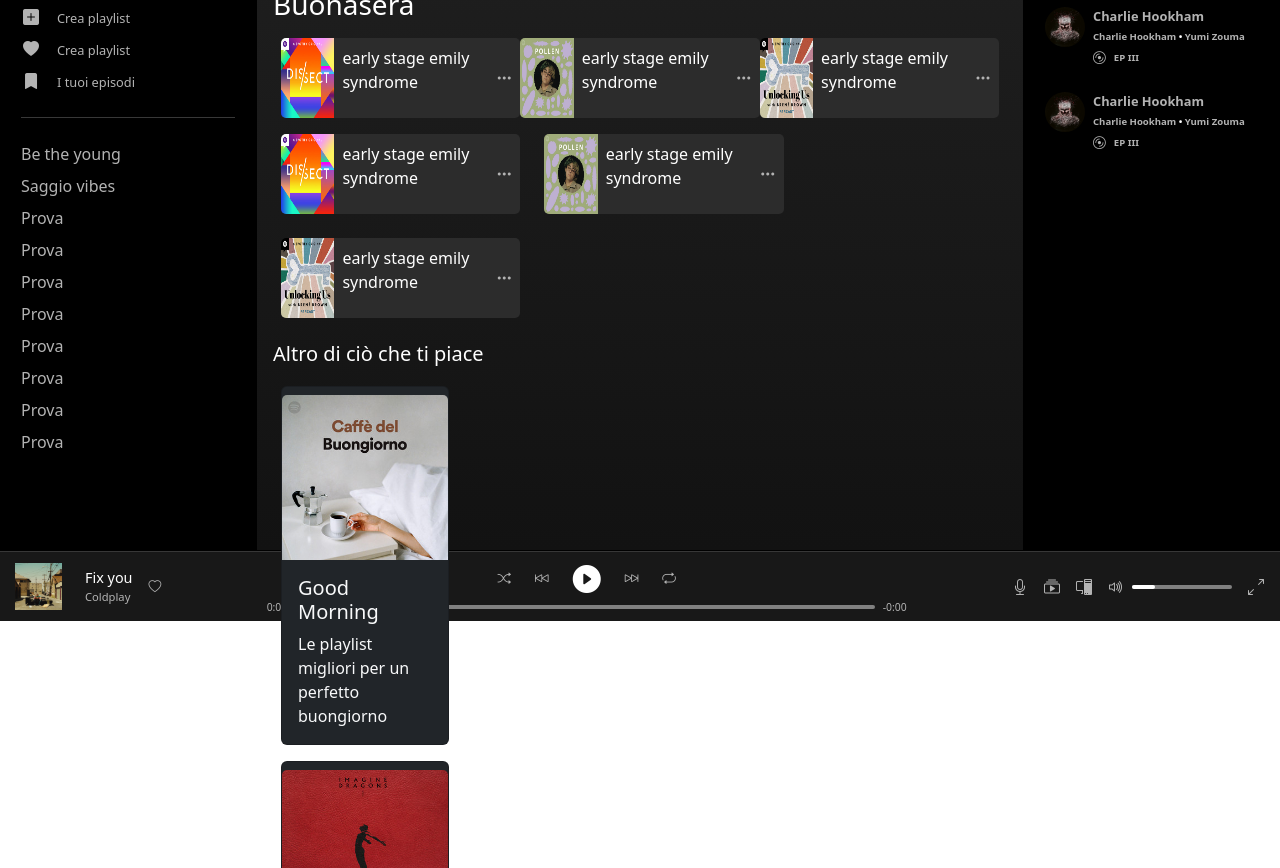
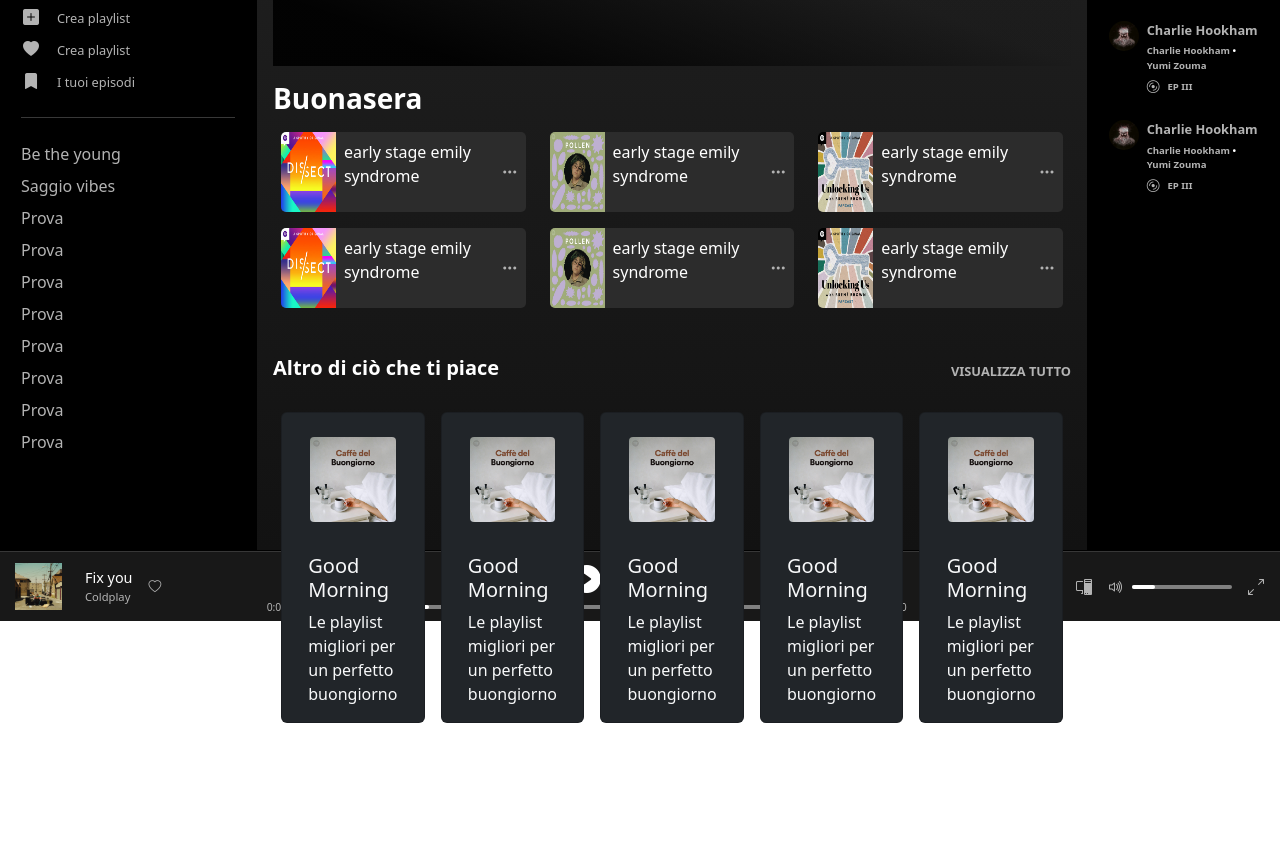
Before and after one commit to giuliomarinelli/BW-II, a website: page homepage.html in a window 1280 px wide. Shown: the part 179-1047 px from the top of the page. After the commit the page ends 902 px from the top, so only its background shows below. Drawn offline with nearby package versions, Linux system fonts and the light colour scheme.

Commit message:
minor changes

```diff
--- a/homepage.html
+++ b/homepage.html
@@ -137,8 +137,32 @@
                         </div>
                     </div>
                     <div class="last-playlists">
-                        <h3 class="text-white my-2">Buonasera</h3>
-                        <div class="row mx-2 my-3 justify-content-between">
+                        <h3 class="text-white my-3 fw-bold">Buonasera</h3>
+                        <div class="row mx-2 justify-content-between gap-3">
+
+                            <div class="col-4 d-flex playlist-card-container playlist-card-bg px-0 align-items-center">
+                                <div>
+                                    <img src="./assets/imgs/search/image-2.jpg" alt="">
+                                </div>
+                                <p class="text-white p-2 bold">early stage emily syndrome</p>
+                                <div class="menu-item p-2"><a href="#"><i class="bi bi-three-dots icon"></i></a></div>
+                            </div>
+
+                            <div class="col-4 d-flex playlist-card-container playlist-card-bg px-0 ml-3 align-items-center">
+                                <div>
+                                    <img src="./assets/imgs/search/image-3.jpg" alt="">
+                                </div>
+                                <p class="text-white p-2 bold">early stage emily syndrome</p>
+                                <div class="menu-item p-2"><a href="#"><i class="bi bi-three-dots icon"></i></a></div>
+                            </div>
+
+                            <div class="col-4 d-flex playlist-card-container playlist-card-bg px-0 ml-3 align-items-center">
+                                <div>
+                                    <img src="./assets/imgs/search/image-15.jpg" alt="">
+                                </div>
+                                <p class="text-white p-2 bold">early stage emily syndrome</p>
+                                <div class="menu-item p-2"><a href="#"><i class="bi bi-three-dots icon"></i></a></div>
+                            </div>
 
                             <div class="col-4 d-flex playlist-card-container playlist-card-bg px-0 align-items-center">
                                 <div>
@@ -165,54 +189,48 @@
                             </div>
 
                         </div>
-                        <div class="row gap-4 mx-2">
-                            <div class="col-4 d-flex playlist-card-container playlist-card-bg px-0 align-items-center">
-                                <div>
-                                    <img src="./assets/imgs/search/image-2.jpg" alt="">
-                                </div>
-                                <p class="text-white p-2 bold">early stage emily syndrome</p>
-                                <div class="menu-item p-2"><a href="#"><i class="bi bi-three-dots icon"></i></a></div>
-                            </div>
-                            <div class="col-4 d-flex playlist-card-container playlist-card-bg px-0 ml-3 align-items-center">
-                                <div>
-                                    <img src="./assets/imgs/search/image-3.jpg" alt="">
-                                </div>
-                                <p class="text-white p-2 bold">early stage emily syndrome</p>
-                                <div class="menu-item p-2"><a href="#"><i class="bi bi-three-dots icon"></i></a></div>
-                            </div>
-                            <div class="col-4 d-flex playlist-card-container playlist-card-bg px-0 ml-3 align-items-center">
-                                <div>
-                                    <img src="./assets/imgs/search/image-15.jpg" alt="">
-                                </div>
-                                <p class="text-white p-2 bold">early stage emily syndrome</p>
-                                <div class="menu-item p-2"><a href="#"><i class="bi bi-three-dots icon"></i></a></div>
-                            </div>
-                        </div>
                     </div>
                     <div class="suggested-playlists">
-                        <h5 class="mt-4 mb-1 text-white">Altro di ciò che ti piace</h5>
-                        <div class="row row-cols-2 row-cols-lg-4 w-100 g-3 justify-content-between m-0" id="row-album-1">
-                            <div class="col">
-                                <div class="card bg-dark text-light d-flex flex-column align-items-center">
-                                    <img src="assets/imgs/main/image-7.jpg" class="card-img-top custom-img-card mt-2" alt="...">
+                        <div class="d-flex mt-5 mb-4 justify-content-between align-items-center">
+                            <h5 class="text-white fw-bold">Altro di ciò che ti piace</h5>
+                            <a href="#"><p class="show-all m-0 fw-bold">VISUALIZZA TUTTO</p></a>
+                        </div>
+                        <div class="row row-cols-2 row-cols-lg-4 gap-3 justify-content-center m-0">
+                                <div class="col-2 suggested-card card bg-dark text-light d-flex flex-column align-items-center">
+                                    <img src="assets/imgs/main/image-7.jpg" class="card-img-top custom-img-card mt-2 p-3" alt="...">
                                     <div class="card-body">
                                         <h5 class="card-title pointer">Good Morning</h5>
                                         <p class="card-text font-09">Le playlist migliori per un perfetto buongiorno</p>
                                     </div>
                                 </div>
-                            </div>
-                        </div>
-                        <div class="row row-cols-2 row-cols-lg-4 w-100 g-3 justify-content-between m-0 h-auto" id="row-album-2">
-                            <div class="col">
-                                <div class="card bg-dark text-light d-flex flex-column align-items-center">
-                                    <img src="assets/imgs/main/image-11.jpg" class="card-img-top custom-img-card mt-2"
-                                        alt="...">
+                                <div class="col-2 suggested-card card bg-dark text-light d-flex flex-column align-items-center">
+                                    <img src="assets/imgs/main/image-7.jpg" class="card-img-top custom-img-card mt-2 p-3" alt="...">
                                     <div class="card-body">
-                                        <h5 class="card-title pointer">Imagine Dragons</h5>
-                                        <p class="card-text font-09">Le canzoni di una delle band migliori al mondo</p>
+                                        <h5 class="card-title pointer">Good Morning</h5>
+                                        <p class="card-text font-09">Le playlist migliori per un perfetto buongiorno</p>
                                     </div>
                                 </div>
-                            </div>
+                                <div class="col-2 suggested-card card bg-dark text-light d-flex flex-column align-items-center">
+                                    <img src="assets/imgs/main/image-7.jpg" class="card-img-top custom-img-card mt-2 p-3" alt="...">
+                                    <div class="card-body">
+                                        <h5 class="card-title pointer">Good Morning</h5>
+                                        <p class="card-text font-09">Le playlist migliori per un perfetto buongiorno</p>
+                                    </div>
+                                </div>
+                                <div class="col-2 suggested-card card bg-dark text-light d-flex flex-column align-items-center">
+                                    <img src="assets/imgs/main/image-7.jpg" class="card-img-top custom-img-card mt-2 p-3" alt="...">
+                                    <div class="card-body">
+                                        <h5 class="card-title pointer">Good Morning</h5>
+                                        <p class="card-text font-09">Le playlist migliori per un perfetto buongiorno</p>
+                                    </div>
+                                </div>
+                                <div class="col-2 suggested-card card bg-dark text-light d-flex flex-column align-items-center">
+                                    <img src="assets/imgs/main/image-7.jpg" class="card-img-top custom-img-card mt-2 p-3" alt="...">
+                                    <div class="card-body">
+                                        <h5 class="card-title pointer">Good Morning</h5>
+                                        <p class="card-text font-09">Le playlist migliori per un perfetto buongiorno</p>
+                                    </div>
+                                </div>
                         </div>
                     </div>
 
--- a/scss/style.scss
+++ b/scss/style.scss
@@ -89,7 +89,7 @@ a {
     }
 
     .center {
-        flex-basis: 60%;
+        flex-basis: 65%;
         border: 1px solid $black;
         background: rgb(33, 33, 33);
         background: linear-gradient(180deg, rgba(33, 33, 33, 1) 0%, rgba(18, 18, 18, 1) 100%);
@@ -175,7 +175,7 @@ a {
 
             background: rgb(0,0,0);
             background: linear-gradient(20deg, rgba(0, 0, 0, 0.916) 15%, rgba(21, 21, 21, 0.076) 60%);
-
+            height:200px;
 
         }
 
@@ -190,6 +190,7 @@ a {
                 border-bottom-left-radius: 5px;
             }
 
+            flex-basis: calc(100% / 3 - 1rem)
         }
 
         .playlist-card-bg {
@@ -198,13 +199,18 @@ a {
 
         .suggested-playlists {
 
-            gap: 15px;
+            .show-all {
+                color: $left-menu-color-item;
+                font-size: 0.8rem;
+            }
 
-            .suggested-playlist-card {
-                flex-basis: calc(100% / 5 - 15px);
-                background-color: #151515;
-                height:100px;
+            .suggested-card {
+                width: 170px;
+                flex-basis:calc(100% / 5 - 1rem);
+            }
 
+            .custom-img-card {
+                border-radius: 20px;
             }
         }
 
@@ -250,7 +256,7 @@ a {
     }
 
     .right {
-        flex-basis: 20%;
+        flex-basis: 15%;
         border: 1px solid $black;
         background-color: black;
         padding: 20px;
```
Also changed, not shown: css/style.css, 1 other file.
